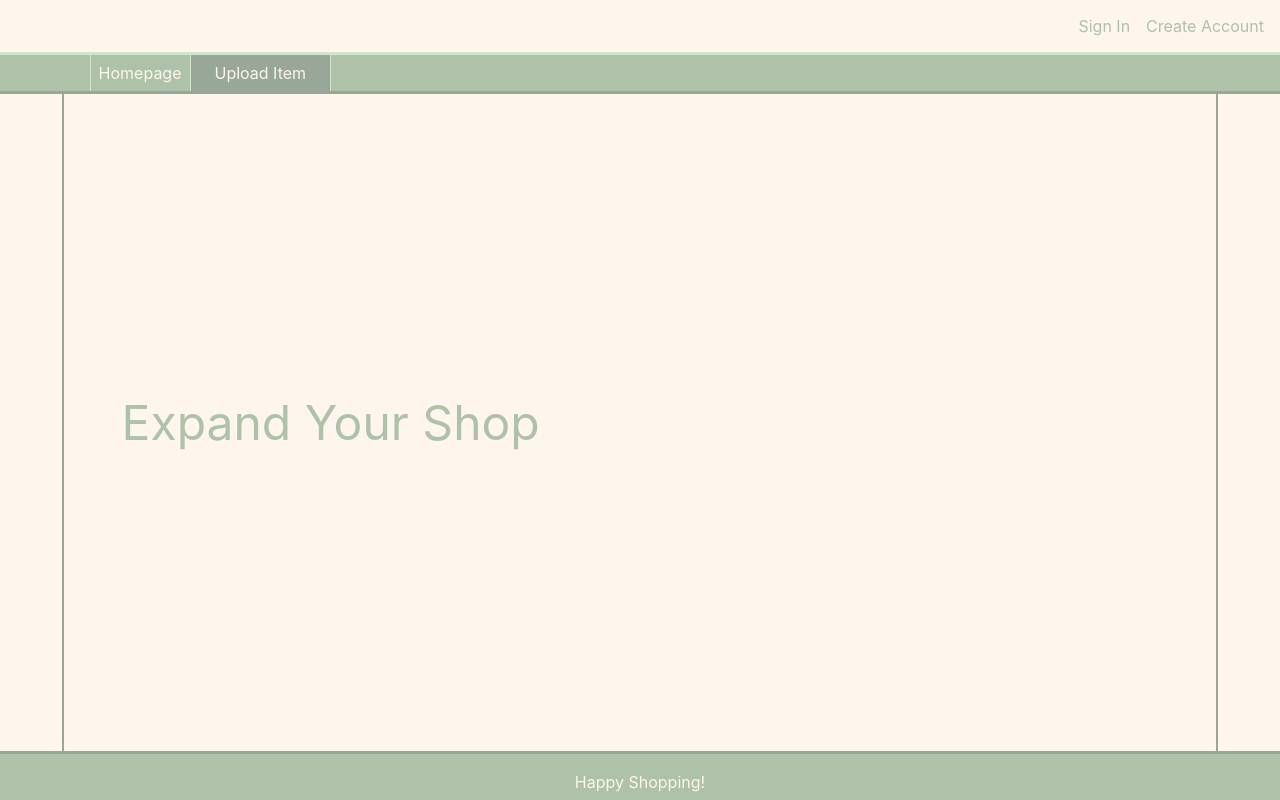
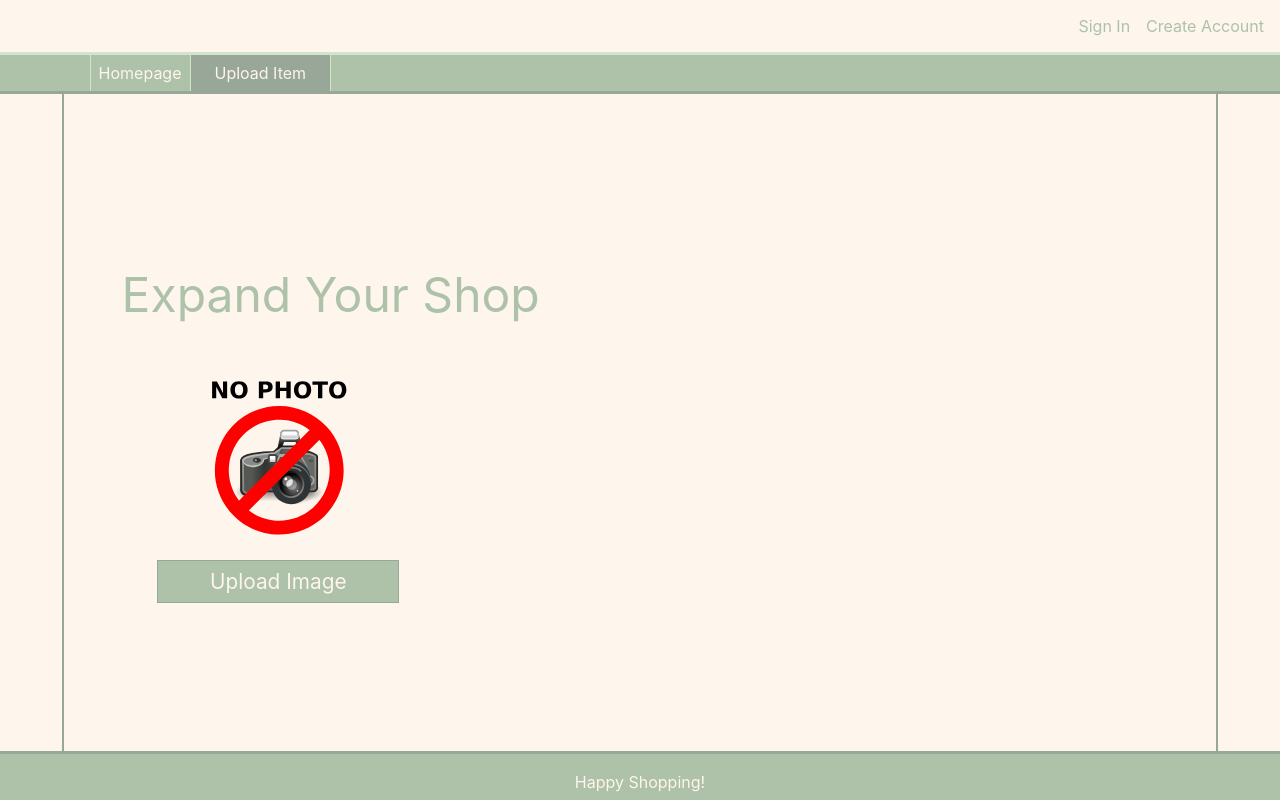
Before and after one commit to JacksonTrudel/MERN-ECommerce, a React (Create React App) app in the folder client/: page /upload-item in a window 1280 px wide. Built offline with nearby package versions, Linux system fonts and the light colour scheme.

Commit message:
Image Upload components (incomplete)

```diff
--- a/client/src/components/ImageUpload.tsx
+++ b/client/src/components/ImageUpload.tsx
@@ -1,3 +1,17 @@
-function ImageUpload() {}
+import styles from '../styles/components/ImageUpload';
+import defaultProductImage from '../images/no-photo.svg';
+
+function ImageUpload() {
+    return (
+        <div style={styles.imageUploadContainer}>
+            <div style={styles.imagePreviewContainer}>
+                <img src={defaultProductImage} alt="default_product_image" width="100%" />
+            </div>
+            <div style={styles.imageUploadActionContainer}>
+                <div style={styles.imageUploadButton}>Upload Image</div>
+            </div>
+        </div>
+    );
+}
 
 export default ImageUpload;
--- a/client/src/containers/PageWithMargins.tsx
+++ b/client/src/containers/PageWithMargins.tsx
@@ -1,4 +1,4 @@
-import { PropsWithChildren, ReactNode } from 'react';
+import { PropsWithChildren } from 'react';
 import commonStyles from './../styles/Common';
 
 type PageWithMarginsProps = {};
--- a/client/src/containers/retailer/UploadItem.tsx
+++ b/client/src/containers/retailer/UploadItem.tsx
@@ -1,3 +1,4 @@
+import ImageUpload from '../../components/ImageUpload';
 import styles from '../../styles/containers/retailer/UploadItem';
 import PageWithMargins from '../PageWithMargins';
 
@@ -7,7 +8,9 @@ function UploadItem() {
             <div style={styles.uploadContiner}>
                 <div style={styles.pageHeader}>Expand Your Shop</div>
                 <div style={styles.formContainer}>
-                    <div style={styles.imageUploadContainer}></div>
+                    <div style={styles.imageUploadContainer}>
+                        <ImageUpload />
+                    </div>
                     <div style={styles.infoContainer}></div>
                 </div>
             </div>
--- /dev/null
+++ b/client/src/styles/components/ImageUpload.ts
@@ -0,0 +1,33 @@
+import colors from '../Colors';
+
+const styles = {
+    // enclosed in square shell
+    imageUploadContainer: {
+        display: 'flex',
+        flexDirection: 'column' as 'column',
+        justifyContent: 'center' as 'center',
+        margin: '1%',
+        height: '100%',
+    },
+    imagePreviewContainer: {
+        height: '80%',
+    },
+    imageUploadActionContainer: {
+        height: '20%',
+        display: 'flex',
+    },
+    imageUploadButton: {
+        display: 'flex',
+        alignItems: 'center' as 'center',
+        justifyContent: 'center' as 'center',
+        height: '80%',
+        margin: 'auto',
+        width: '80%',
+        fontSize: '1.3em',
+        backgroundColor: colors.mainText,
+        color: colors.mainBackground,
+        border: `1px solid ${colors.darkAccent}`,
+    },
+};
+
+export default styles;
--- a/client/src/styles/containers/retailer/UploadItem.ts
+++ b/client/src/styles/containers/retailer/UploadItem.ts
@@ -5,12 +5,13 @@ const styles = {
         diplay: 'flex',
         flexDirection: 'column' as 'column',
         width: '90%',
-        margin: '0 auto',
+        margin: '5% auto',
     },
     pageHeader: {
         textAlign: 'start' as 'start',
         color: colors.mainText,
         fontSize: '3em',
+        margin: '2% 0px',
     },
     formContainer: {
         display: 'flex',
```
Also changed, not shown: client/src/images/default_product_image.svg (added), client/src/images/no-photo.svg (added).
